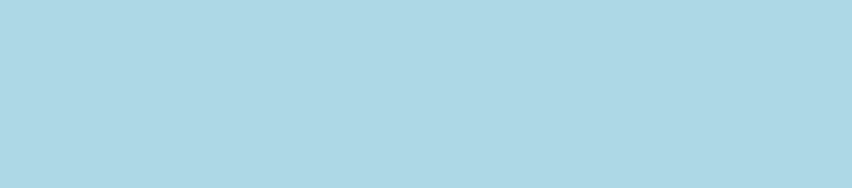
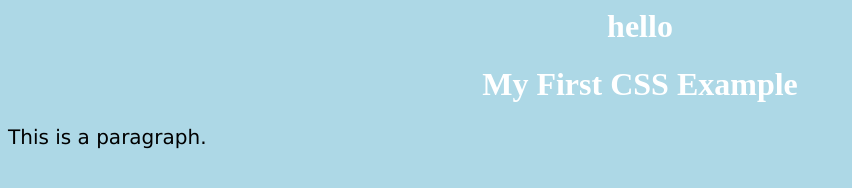
Before and after one commit to zakkerz/flowerz, a plain HTML site: page index.html in a window 1280 px wide. Shown: the whole page, without its empty margins (0-852 px from the left). Drawn offline with Linux system fonts and the light colour scheme.

Commit message:
Update index.html

```diff
--- a/index.html
+++ b/index.html
@@ -3,5 +3,15 @@
 <head>
 <style>
 <link rel="stylesheet" type="text/css" href="stylesheet.css">
-<h1> hello</h1>
+  </style>
+  <h1> hello</h1>
+
+</head>
+<body>
+
+<h1>My First CSS Example</h1>
+<p>This is a paragraph.</p>
+
+</body>
 </html>
+</html>
```
